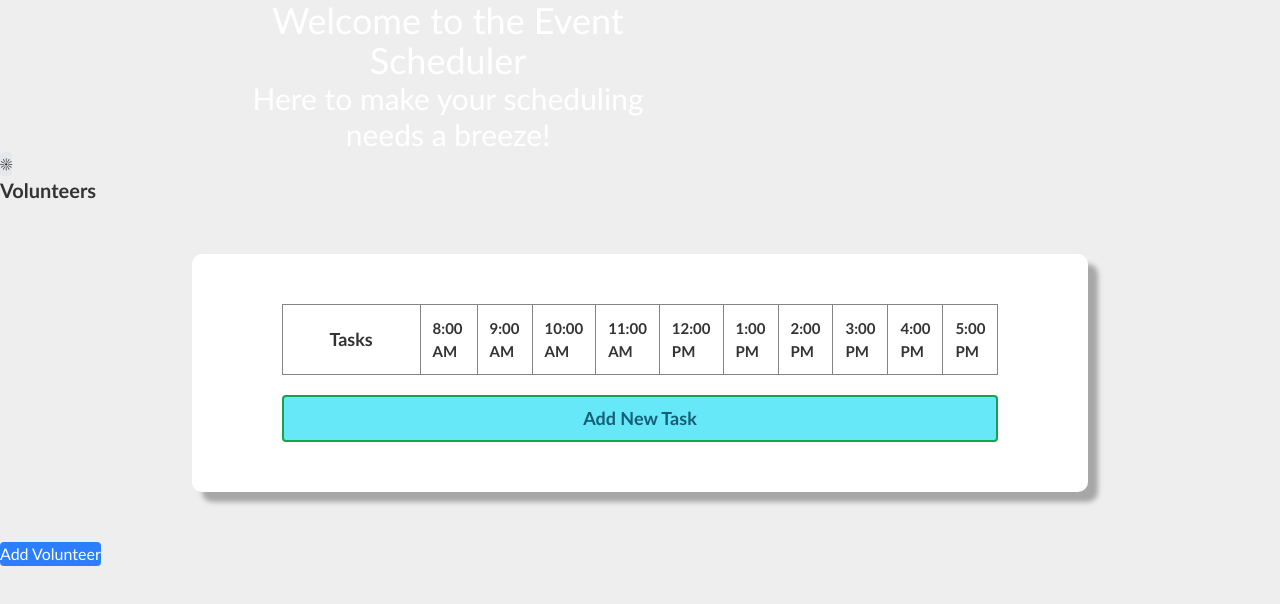
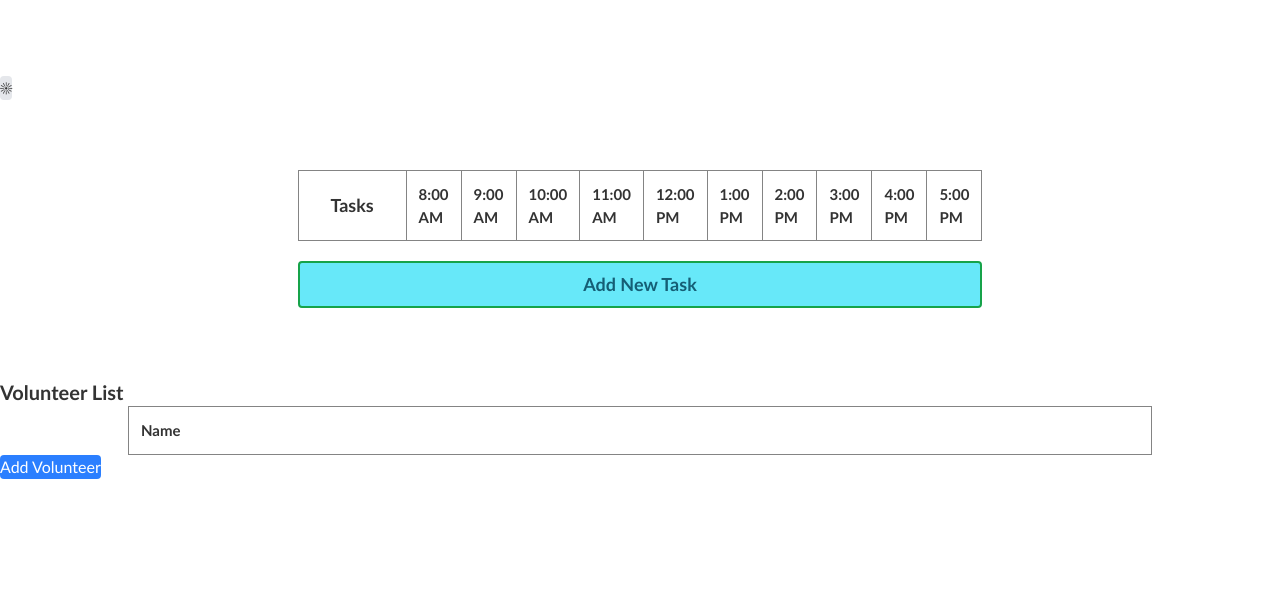
Before and after one commit to cjsquared-dev/task-manager, a Next.js app: page / in a window 1280 px wide. Shown: the top 604 px of the page. Built offline with nearby package versions, Linux system fonts and the light colour scheme.

Commit message:
added usertable

```diff
--- /dev/null
+++ b/src/app/components/UserTable.tsx
@@ -0,0 +1,32 @@
+import React from 'react';
+
+interface Volunteer {
+  name: string;
+}
+
+interface UserTableProps {
+  volunteers: Volunteer[];
+}
+
+const UserTable: React.FC<UserTableProps> = ({ volunteers }) => {
+  return (
+    <div id="user-table-container" className="mt-8">
+      <h2 className="text-xl font-bold">Volunteer List</h2>
+      <table className="w-full border-collapse border border-gray-300 mt-4">
+        <thead>
+          <tr>
+            <th className="border border-gray-300 px-4 py-2">Name</th>
+          </tr>
+        </thead>
+        <tbody>
+          {volunteers.map((volunteer, index) => (
+            <tr key={index}>
+            </tr>
+          ))}
+        </tbody>
+      </table>
+    </div>
+  );
+};
+
+export default UserTable;
--- a/src/app/globals.css
+++ b/src/app/globals.css
@@ -1,17 +1,8 @@
 @import "tailwindcss";
 
 :root {
-  --background: #f9f9f9;
-  /* Light background color */
-  --foreground: #333333;
-  /* Darker text color for contrast */
-}
-
-@theme inline {
-  --color-background: var(--background);
-  --color-foreground: var(--foreground);
-  --font-sans: var(--font-geist-sans);
-  --font-mono: var(--font-geist-mono);
+  --background: transparent; /* Transparent background */
+  --foreground: #333333; /* Darker text color for contrast */
 }
 
 @media (prefers-color-scheme: dark) {
@@ -25,23 +16,14 @@ body {
   background: var(--background);
   color: var(--foreground);
   font-family: Arial, Helvetica, sans-serif;
+  margin: 0;
+  padding: 0;
 }
 
-
-
-:root {
-  --light: #fff;
-  --light-accent: #f9f9fb;
-  --dark: #000;
-  --dark-accent: #222;
-
-}
-
-html,
-body {
-  padding: 0;
-  margin: 0;
-  background-color: #eeeeee;
+table {
+  width: 100%;
+  border-collapse: collapse;
+  margin: 0 auto;
 }
 
 th,
@@ -53,46 +35,26 @@ td {
   font-size: 15px;
 }
 
-table {
-  width: 100%;
-  border-collapse: collapse;
-  margin: 0 auto;
-
-}
-
 td {
   align-items: center;
   justify-content: center;
 }
 
 #table-container {
-  background-color: #ffffff;
+  background-color: transparent; /* Removed white background */
   display: grid;
   width: 100%;
   overflow-x: auto;
   padding: 20px;
   border-radius: 10px;
   margin: 50px auto;
-  padding: 50px 0;
-  -webkit-box-shadow: 10px 10px 5px 0px rgb(167, 167, 167);
-  -moz-box-shadow: 10px 10px 5px 0px rgb(167, 167, 167);
-  box-shadow: 10px 10px 5px 0px rgb(167, 167, 167);
-
 }
-
 
 #task-header {
   font-weight: bold;
   font-size: 18px;
   text-align: center;
   width: 90%;
-
-}
-
-
-#time-slots {
-  text-align: center;
-  font-size: 25px;
 }
 
 #newRowBtn {
@@ -125,15 +87,6 @@ td {
   table {
     width: 70%;
   }
-
-  th,
-  td {
-    width: 70%;
-  }
-
-  .hero-container {
-    width: 70%;
-  }
 }
 
 @media screen and (min-width: 992px) {
@@ -145,64 +98,41 @@ td {
     width: 80%;
   }
 
-  th,
-  td {
-    width: 100%;
-  }
-
   #newRowBtn {
     width: 80%;
   }
-
-
 }
 
 * {
-  transition: background-color ease-in .1s;
+  transition: background-color ease-in 0.1s;
+  margin: 0;
+  padding: 0;
+  box-sizing: border-box;
+  font-family: 'Trebuchet MS', 'Lucida Sans Unicode', 'Lucida Grande', 'Lucida Sans', Arial, sans-serif;
 }
 
 .dark {
-  background-color: var(--dark-accent);
-  color: var(--light);
+  background-color: var(--background);
+  color: var(--foreground);
   padding-bottom: 50px;
 }
 
-.dark #table-container {
-  background-color: var(--dark-accent);
-  color: var(--light);
-  box-shadow: none;
-}
-
 .light {
-  background-color: var(--light-accent);
-  color: var(--dark);
+  background-color: var(--foreground);
+  color: var(--background);
   padding-bottom: 50px;
 }
 
 .time-button:hover {
   background-color: #007BFF;
-  /* Change to your desired hover color */
   color: white;
-  /* Change text color */
   cursor: pointer;
-  /* Change cursor to pointer */
   transition: background-color 0.3s ease, color 0.3s ease;
-  /* Smooth transition */
 }
-
-/* this will have uniform styling for all elements */
-* {
-  margin: 0;
-  Padding: 0;
-  box-sizing: border-box;
-  font-family: 'Trebuchet MS', 'Lucida Sans Unicode', 'Lucida Grande', 'Lucida Sans', Arial, sans-serif;
-}
-
-
 
 .modal-content-hidden {
   display: flex;
-  background-color: #fefefe;
+  background-color: transparent; /* Removed white background */
   margin: auto;
   padding: 20px;
   border: 1px solid #888;
@@ -215,13 +145,9 @@ td {
 .modal-content-hidden label {
   font-size: 15px;
   display: block;
-
 }
 
-
 .modal-content-hidden p {
-  display: flex;
-  flex-direction: center;
   font-size: 1.5rem;
   color: #777;
   margin: 0.5rem 0 0.2rem;
@@ -236,7 +162,7 @@ td {
   padding: 1.3rem;
   position: absolute;
   top: 20%;
-  background-color: white;
+  background-color: transparent; /* Removed white background */
 }
 
 .input {
@@ -244,7 +170,6 @@ td {
   border: 1px solid #000000;
   border-radius: 5px;
   font-size: 0.9rem;
-
 }
 
 .button-style {
@@ -259,11 +184,10 @@ td {
 }
 
 #submit-button {
-  transform: translate(20px);
   margin-top: 10px;
   padding: 0.5rem 0.7rem;
   background: rgb(22 163 74);
-  border: 2px, solid, rgb(22 163 74);
+  border: 2px solid rgb(22 163 74);
   border-radius: 5px;
   cursor: pointer;
   font-weight: bold;
@@ -272,7 +196,6 @@ td {
 }
 
 #cancel-button {
-  transform: translate(20px);
   margin-top: 10px;
   padding: 0.5rem 0.7rem;
   background: rgb(230, 253, 238);
--- a/src/app/page.tsx
+++ b/src/app/page.tsx
@@ -3,6 +3,7 @@
 import React, { useState } from 'react';
 import TaskTable from './components/TaskTable';
 import UserModal from './components/UserModal';
+import UserTable from './components/UserTable';
 
 const HomePage: React.FC = () => {
   const [isModalOpen, setIsModalOpen] = useState(false);
@@ -41,20 +42,11 @@ const HomePage: React.FC = () => {
         ☀
       </button>
 
-      {/* Volunteer List */}
-      <div className="mt-8">
-        <h2 className="text-xl font-bold">Volunteers</h2>
-        <ul>
-          {volunteers.map((volunteer, index) => (
-            <li key={index} className="border-b border-gray-300 py-2">
-              {volunteer.name}
-            </li>
-          ))}
-        </ul>
-      </div>
-
       {/* Task Table */}
       <TaskTable rows={rows} onAddRow={handleAddRow} />
+
+      {/* User Table */}
+      <UserTable volunteers={volunteers} />
 
       {/* Add Volunteer Button */}
       <button
```
